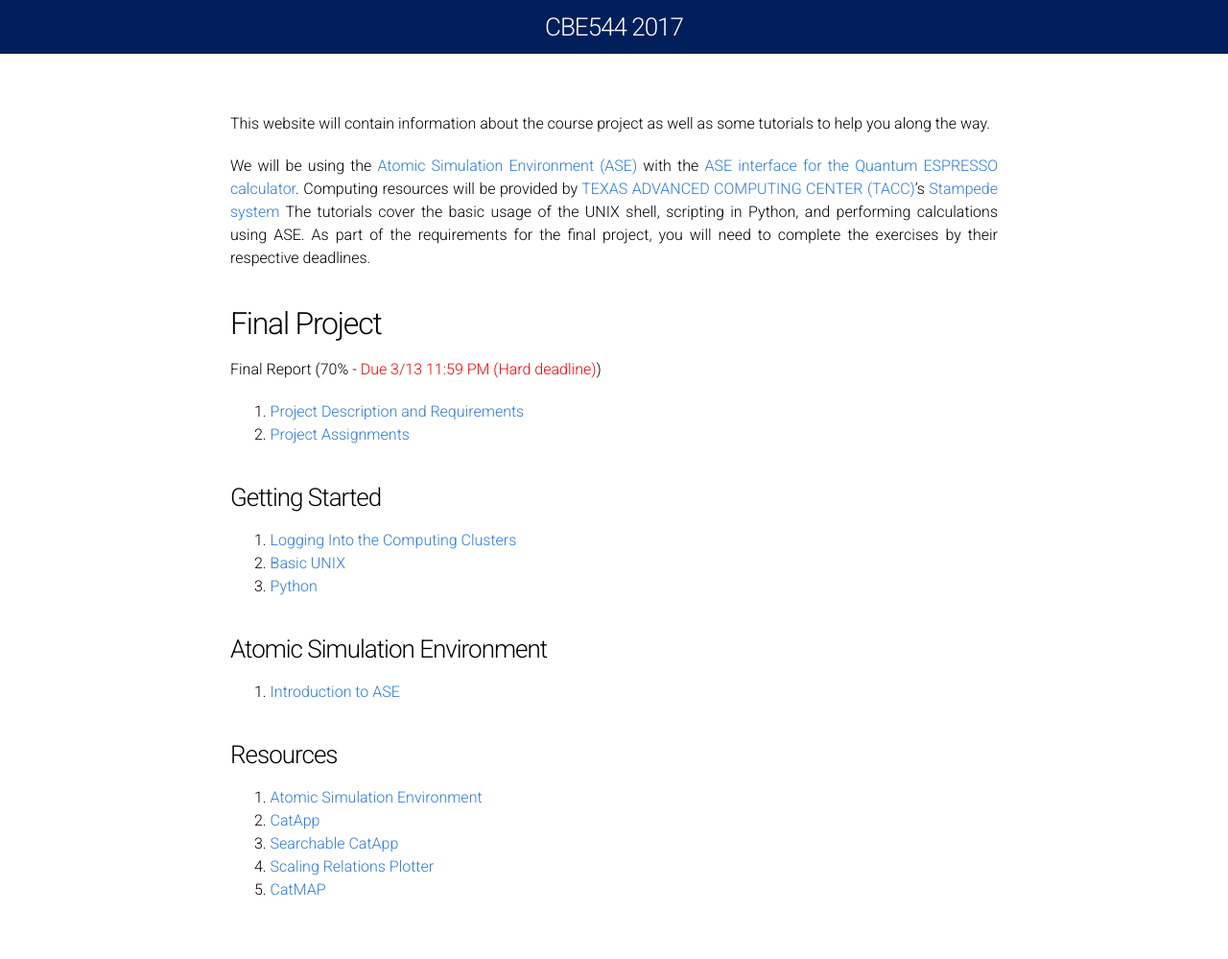
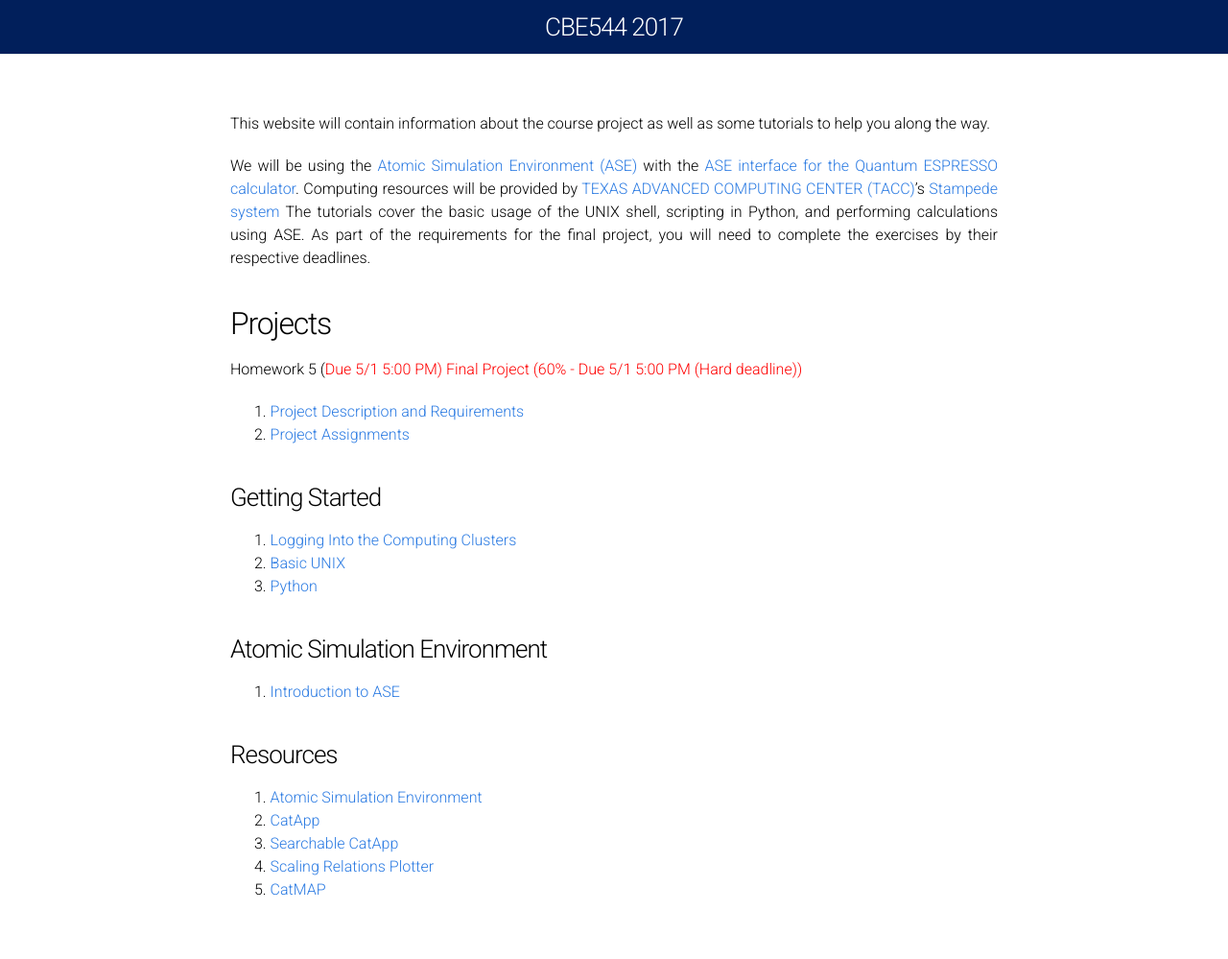
Before and after one commit to vojale/CBE544-2018.github.io, a Jekyll site: the page built from Index.md, in a window 1280 px wide. Shown: the whole page at 96% size. Built offline with Jekyll 4.4.1, drawn with Linux system fonts in a browser that asks for light colours.

Commit message:
Update Index.md

```diff
--- a/Index.md
+++ b/Index.md
@@ -8,8 +8,9 @@ This website will contain information about the course project as well as some t
 
 We will be using the [Atomic Simulation Environment (ASE)](https://wiki.fysik.dtu.dk/ase/) with the [ASE interface for the Quantum ESPRESSO calculator](http://github.com/vossjo/ase-espresso). Computing resources will be provided by [TEXAS ADVANCED COMPUTING CENTER (TACC)](https://www.tacc.utexas.edu)'s [Stampede system](https://portal.tacc.utexas.edu/user-guides/stampede) The tutorials cover the basic usage of the UNIX shell, scripting in Python, and performing calculations using ASE. As part of the requirements for the final project, you will need to complete the exercises by their respective deadlines.
 
-## Final Project ##
-Final Report (70% - <font color="red">Due 3/13 11:59 PM (Hard deadline)</font>)
+## Projects ##
+Homework 5 (<font color="red">Due 5/1 5:00 PM)
+Final Project (60% - <font color="red">Due 5/1 5:00 PM (Hard deadline)</font>)
 
 1. [Project Description and Requirements](Project/)
 2. [Project Assignments](Project_Assignments/)
```
